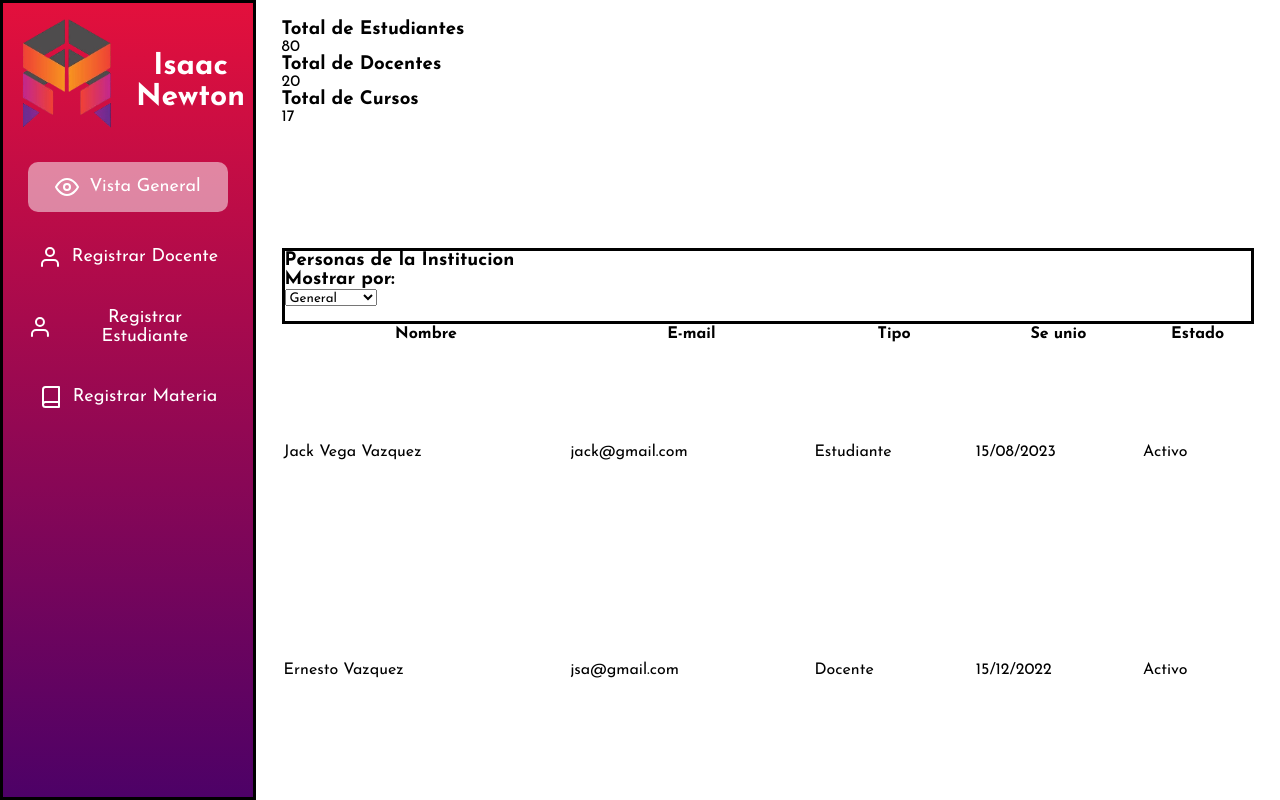
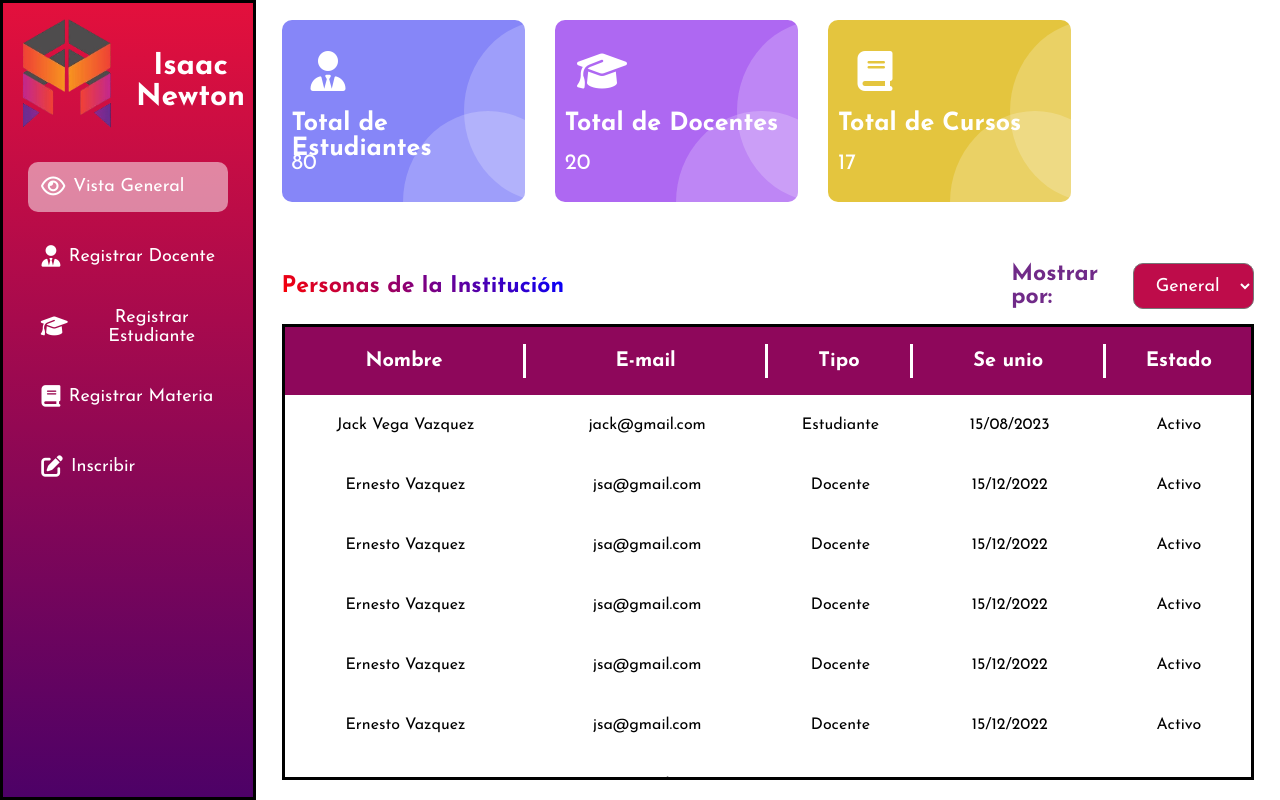
Before and after one commit to SEVERNASTER/Preuniversitario, a website: page public/index.html in a window 1280 px wide. Drawn offline with nearby package versions, Linux system fonts and the light colour scheme.

Commit message:
se agrego el admin panel

```diff
--- a/public/index.html
+++ b/public/index.html
@@ -7,8 +7,9 @@
     <link rel="stylesheet" href="style.css">
     <!-- para la fuenta -->
     <link href="https://fonts.googleapis.com/css2?family=Josefin+Sans:wght@300;400;700&display=swap" rel="stylesheet">
-    <!-- para los iconos -->
-    <script src="https://unpkg.com/feather-icons"></script>
+    <!-- font awesome -->
+    <script src="https://kit.fontawesome.com/79295292b4.js" crossorigin="anonymous"></script>
+
     <title>Preuniversitario</title>
 </head>
 
@@ -104,10 +105,11 @@
             </div>
 
             <div class="admin-buttons">
-                <button class="side-bar-button"><i data-feather="eye"></i>Vista General</button>
-                <button class="side-bar-button"><i data-feather="user"></i>Registrar Docente</button>
-                <button class="side-bar-button"><i data-feather="user"></i>Registrar Estudiante</button>
-                <button class="side-bar-button"><i data-feather="book"></i>Registrar Materia</button>
+                <button class="side-bar-button"><i class="fa-regular fa-eye"></i>Vista General</button>
+                <button class="side-bar-button"><i class="fa-solid fa-user-tie"></i>Registrar Docente</button>
+                <button class="side-bar-button"><i class="fa-solid fa-graduation-cap"></i>Registrar Estudiante</button>
+                <button class="side-bar-button"><i class="fa-solid fa-book"></i>Registrar Materia</button>
+                <button class="side-bar-button"><i class="fa-solid fa-pen-to-square"></i>Inscribir</button>
             </div>
 
         </div>
@@ -118,21 +120,25 @@
                 <div class="cards-container">
                     <div class="card">
                         <!-- reemplazar este por el icono -->
-                        <div class="icon"></div>
+                        <div class="card-icon-container">
+                            <i class="fa-solid fa-user-tie"></i>
+                        </div>
                         <h3>Total de Estudiantes</h3>
                         <p>80</p>
                     </div>
 
                     <div class="card">
-                        <!-- reemplazar este por el icono -->
-                        <div class="icon"></div>
+                        <div class="card-icon-container">
+                            <i class="fa-solid fa-graduation-cap"></i>
+                        </div>
                         <h3>Total de Docentes</h3>
                         <p>20</p>
                     </div>
 
                     <div class="card">
-                        <!-- reemplazar este por el icono -->
-                        <div class="icon"></div>
+                        <div class="card-icon-container">
+                            <i class="fa-solid fa-book"></i>
+                        </div>
                         <h3>Total de Cursos</h3>
                         <p>17</p>
                     </div>
@@ -140,7 +146,7 @@
 
 
                 <div class="overview-header">
-                    <h3>Personas de la Institucion</h3>
+                    <h3>Personas de la Institución</h3>
                     <div class="filter-container">
                         <h3>Mostrar por:</h3>
                         <select name="options" id="overviewOptions" class="overview-options">
@@ -177,6 +183,56 @@
                             <td>15/12/2022</td>
                             <td>Activo</td>
                         </tr>
+                        <tr>
+                            <td>Ernesto Vazquez</td>
+                            <td>jsa@gmail.com</td>
+                            <td>Docente</td>
+                            <td>15/12/2022</td>
+                            <td>Activo</td>
+                        </tr>
+                        <tr>
+                            <td>Ernesto Vazquez</td>
+                            <td>jsa@gmail.com</td>
+                            <td>Docente</td>
+                            <td>15/12/2022</td>
+                            <td>Activo</td>
+                        </tr>
+                        <tr>
+                            <td>Ernesto Vazquez</td>
+                            <td>jsa@gmail.com</td>
+                            <td>Docente</td>
+                            <td>15/12/2022</td>
+                            <td>Activo</td>
+                        </tr>
+                        <tr>
+                            <td>Ernesto Vazquez</td>
+                            <td>jsa@gmail.com</td>
+                            <td>Docente</td>
+                            <td>15/12/2022</td>
+                            <td>Activo</td>
+                        </tr>
+                        <tr>
+                            <td>Ernesto Vazquez</td>
+                            <td>jsa@gmail.com</td>
+                            <td>Docente</td>
+                            <td>15/12/2022</td>
+                            <td>Activo</td>
+                        </tr>
+
+                        <tr>
+                            <td>Ernesto Vazquez</td>
+                            <td>jsa@gmail.com</td>
+                            <td>Docente</td>
+                            <td>15/12/2022</td>
+                            <td>Activo</td>
+                        </tr>
+                        <tr>
+                            <td>Ernesto Vazquez</td>
+                            <td>jsa@gmail.com</td>
+                            <td>Docente</td>
+                            <td>15/12/2022</td>
+                            <td>Activo</td>
+                        </tr>
                     </tbody>
                 </table>
 
--- a/public/style.css
+++ b/public/style.css
@@ -193,16 +193,16 @@ body {
     background: transparent;
     color: #fff;
     border: none;
-    border-bottom: solid 2px ;
+    border-bottom: solid 2px;
 }
 
 .input-group input:focus {
-    border-bottom: solid 2px ;
+    border-bottom: solid 2px;
     outline: none;
 }
 
-.input-group input:focus ~ label,
-.input-group input:valid ~ label {
+.input-group input:focus~label,
+.input-group input:valid~label {
     top: -10px;
     left: 5px;
     transform: scale(.9);
@@ -227,7 +227,8 @@ input::-webkit-autofill {
 }
 
 input:-moz-placeholder {
-    background-color: transparent; /* Fondo transparente */
+    background-color: transparent;
+    /* Fondo transparente */
 }
 
 input:-webkit-autofill {
@@ -309,7 +310,7 @@ input:-webkit-autofill {
     justify-content: center;
 }
 
-.img-container{
+.img-container {
     height: 100%;
     width: 100%;
     display: flex;
@@ -352,13 +353,18 @@ input:-webkit-autofill {
     height: 50px;
     border-radius: 10px;
     display: flex;
-    justify-content: center;
+    justify-content: flex-start;
     align-items: center;
     gap: 10px;
     font-size: 18px;
     color: #fff;
     background: transparent;
     border: none;
+    padding-left: 15px;
+}
+
+.side-bar-button i {
+    transform: scale(1.2);
 }
 
 .side-bar-button:hover {
@@ -366,7 +372,7 @@ input:-webkit-autofill {
 
 }
 
-.side-bar-button:nth-child(1){
+.side-bar-button:nth-child(1) {
     background: rgba(255, 255, 255, .5);
 }
 
@@ -387,6 +393,178 @@ input:-webkit-autofill {
     grid-template-rows: 30% 10% 60%;
 }
 
+/* para la parte de las cartas de presentacion */
+
+.cards-container {
+    /* border: solid; */
+    display: flex;
+    /* justify-content: space-around; */
+    gap: 30px;
+}
+
+.card {
+    /* border: solid #f00; */
+    position: relative;
+    height: 80%;
+    width: 25%;
+    border-radius: 10px;
+    display: grid;
+    grid-template-rows: 50% 25% 25%;
+    padding: 10px;
+    color: #fff;
+    overflow: hidden;
+}
+
+.card::before,
+.card::after {
+    content: '';
+    position: absolute;
+    height: 100%;
+    width: 70%;
+    background: rgba(255, 255, 255, .2);
+    border-radius: 50%;
+    top: 50%;
+    left: 50%;
+}
+
+.card::after {
+    top: 0;
+    left: 75%;
+}
+
+
+
+.card h3 {
+    font-size: 25px;
+}
+
+.card p {
+    font-size: 22px;
+}
+
+.card:nth-child(1) {
+    background-color: #8686F8;
+}
+
+.card:nth-child(2) {
+    background-color: #AE68F2;
+}
+
+.card:nth-child(3) {
+    background-color: #E4C53E;
+}
+
+.card-icon-container {
+    /* border: solid #fff; */
+    height: 100%;
+    width: 33%;
+    display: flex;
+    justify-content: center;
+    align-items: center;
+}
+
+.card-icon-container i {
+    /* border: solid; */
+    transform: scale(2.5);
+}
+
+/* para el header del overview */
+
 .overview-header {
-    border: solid #000;
+    display: flex;
+    align-items: center;
+    justify-content: space-between;
 }
+
+.overview-header h3 {
+    font-size: 23px;
+    background: linear-gradient(45deg, #f00, #00f);
+    -webkit-background-clip: text;
+    -webkit-text-fill-color: transparent;
+}
+
+.filter-container {
+    height: 100%;
+    width: 25%;
+    display: grid;
+    grid-template-columns: 50% 50%;
+    /* gap: 20px; */
+
+}
+
+.filter-container h3 {
+    margin: auto;
+    -webkit-background-clip: initial;
+    -webkit-text-fill-color: initial;
+    background: none;
+    color: #702A88;
+}
+
+.overview-options {
+    height: 60%;
+    margin: auto;
+    width: 100%;
+    font-size: 18px;
+    background-color: #BE0C4A;
+    color: #fff;
+    border-radius: 10px;
+}
+
+.overview-options option {
+    background-color: #fff;
+    color: #000;
+    text-align: center;
+}
+
+.overview-options option:hover {
+    background-color: #8F075B !important;
+}
+
+/* para la tabla del overview */
+
+.overview-table {
+    border: solid;
+    height: 100%;
+    width: 100%;
+    display: grid;
+    grid-template-rows: 15% 85%;
+}
+
+
+
+.overview-table thead tr, .overview-table tbody tr {
+    display: grid;
+    grid-template-columns: 25% 25% 15% 20% 15%;
+    text-align: center;
+    height: 100%;
+    place-items: center;
+}
+
+.overview tbody {
+    overflow: auto;
+    height: 100%;
+}
+
+.overview thead tr {
+    background-color: #8E075B;
+    color: #fff;
+    font-size: 20px;
+}
+
+.overview thead tr th {
+    height: 50%;
+    width: 100%;
+    border-right: solid #fff;
+    display: flex;
+    justify-content: center;
+    align-items: center;
+}
+
+.overview thead tr th:last-child {
+    border-right: none;
+}
+
+.overview tbody tr  {
+    height: 60px;
+    /* border-bottom: solid #CA0D43; */
+}
```
